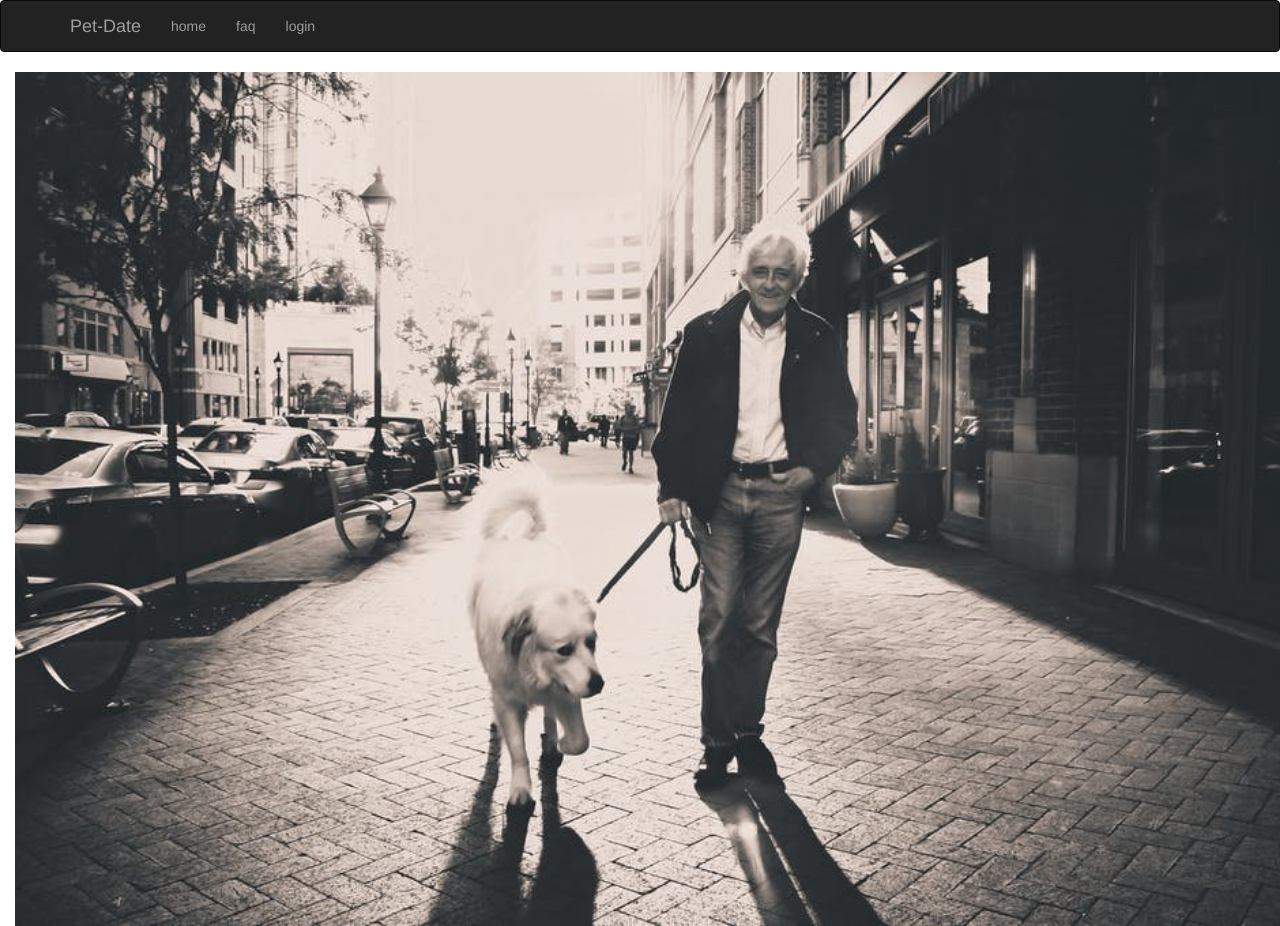
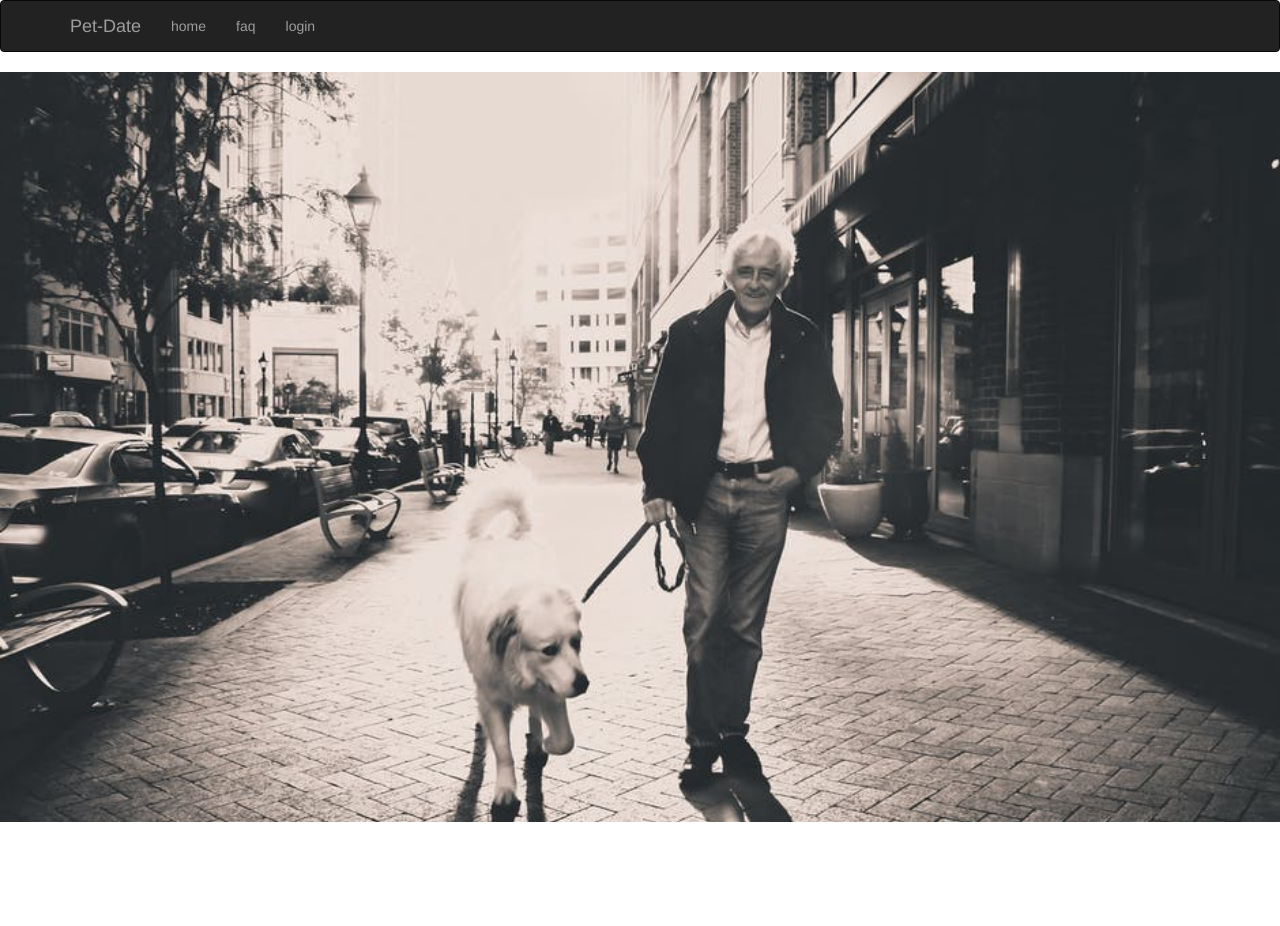
Before and after one commit to pakawaka1/pet-date, an Angular app: page / in a window 1280 px wide. After the commit the page ends 822 px from the top, so only its background shows below. Built offline with nearby package versions, Linux system fonts and the light colour scheme.

Commit message:
fixed jumbotron

```diff
--- a/src/app/landing/landing.component.css
+++ b/src/app/landing/landing.component.css
@@ -1,11 +1,13 @@
-.landing-img {
+/*.landing-img {
   width: 100%;
   height: auto;
-}
+}*/
 
-.img-holder {
-  width: 100vw;
-  height: 100vh;
+.jumbotron {
+  background-image: url("/assets/img/petwalk1.jpg");
+  background-size: cover;
+  height: calc(100vh - 50px);
   margin: 0;
   padding: 0;
+  /*need to remove bottom 20px margin from navbar*/
 }
--- a/src/app/landing/landing.component.html
+++ b/src/app/landing/landing.component.html
@@ -1,5 +1 @@
-<div class="container-fluid">
-  <div class="container img-holder">
-  <img class="img-responsive landing-img" src="../assets/img/petwalk1.jpg">
-  </div>
-</div>
+<div class="jumbotron"></div>
```
